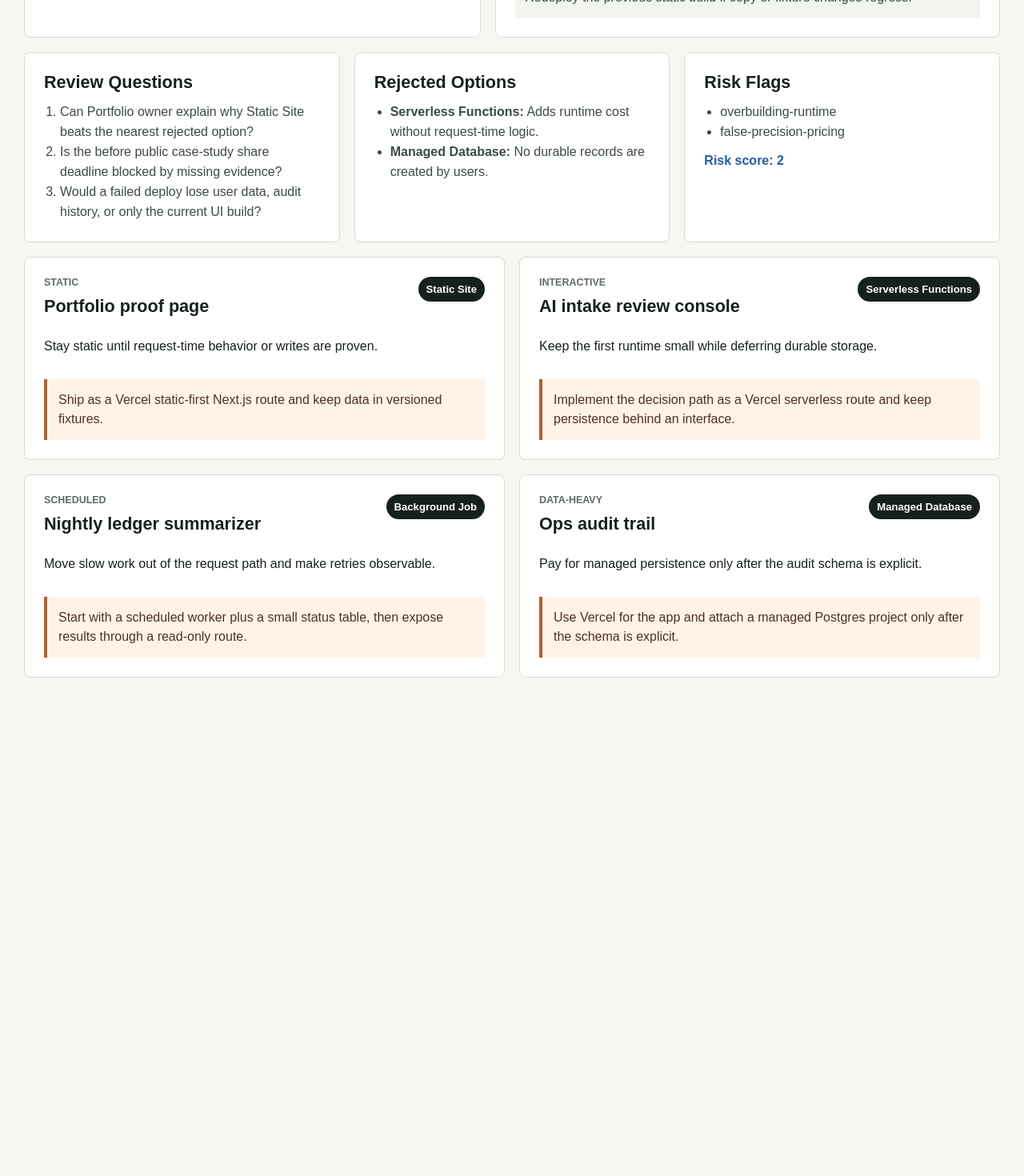
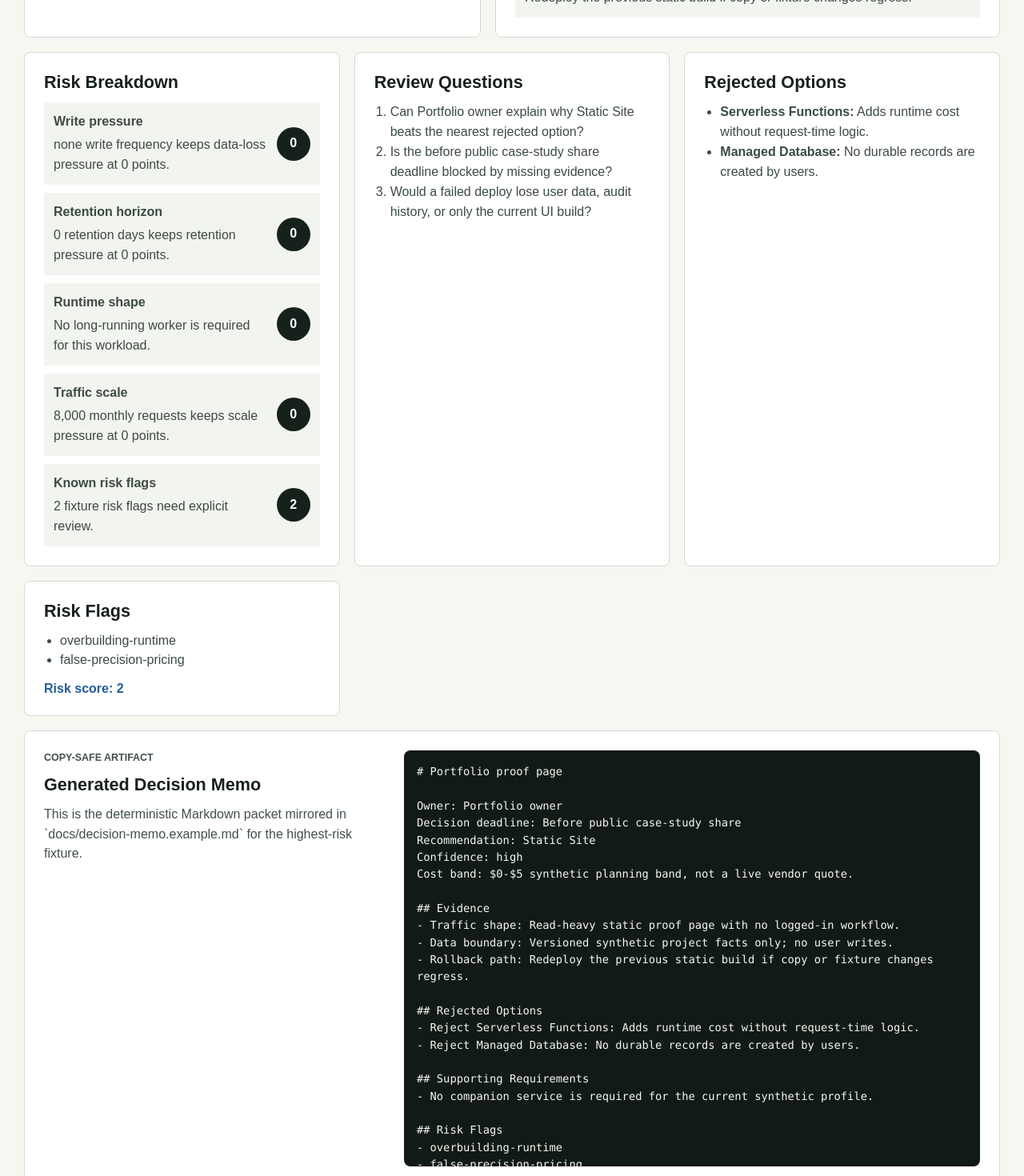
Before and after one commit to Hardik-S/cloud-cost-decision-notebook, a Next.js app: page / in a window 1280 px wide. Shown: the part 1140-2610 px from the top of the page at 80% size. Before the commit the page ends 2043 px from the top, so only its background shows below. Built offline with nearby package versions, Linux system fonts and the light colour scheme.

Commit message:
Harden cloud cost decision memo workflow

```diff
--- a/app/ProfileNotebook.tsx
+++ b/app/ProfileNotebook.tsx
@@ -1,7 +1,7 @@
 "use client";
 
 import { useMemo, useState } from "react";
-import { buildNotebookSummary, scoreOperationalRisk } from "../src/decision";
+import { breakdownOperationalRisk, buildNotebookSummary, scoreOperationalRisk } from "../src/decision";
 
 const notebook = buildNotebookSummary();
 
@@ -26,6 +26,8 @@ export function ProfileNotebook() {
     option: selected.result.recommendation,
     reason: "No rejected option was generated for this synthetic workload."
   };
+  const supportingRequirement = selected.result.supportingRequirements[0];
+  const riskFactors = breakdownOperationalRisk(selected.profile);
 
   return (
     <main>
@@ -73,6 +75,11 @@ export function ProfileNotebook() {
           <p className="wrongAnswer">
             Avoided: <strong>{topRejected.option}</strong> because {topRejected.reason.toLowerCase()}
           </p>
+          {supportingRequirement ? (
+            <p className="supportingRequirement">
+              Companion: <strong>{supportingRequirement.option}</strong> because {supportingRequirement.reason.toLowerCase()}
+            </p>
+          ) : null}
         </aside>
       </section>
 
@@ -143,6 +150,20 @@ export function ProfileNotebook() {
 
       <section className="reviewGrid" aria-label="Decision review packet">
         <article>
+          <h2>Risk Breakdown</h2>
+          <ul className="factorList">
+            {riskFactors.map((factor) => (
+              <li key={factor.label}>
+                <span>
+                  <strong>{factor.label}</strong>
+                  {factor.reason}
+                </span>
+                <b>{factor.points}</b>
+              </li>
+            ))}
+          </ul>
+        </article>
+        <article>
           <h2>Review Questions</h2>
           <ol>
             {selected.memo.reviewQuestions.map((question) => (
@@ -171,6 +192,18 @@ export function ProfileNotebook() {
         </article>
       </section>
 
+      <section className="memoPanel" aria-label="Generated decision memo">
+        <div>
+          <p className="type">Copy-safe artifact</p>
+          <h2>Generated Decision Memo</h2>
+          <p>
+            This is the deterministic Markdown packet mirrored in `docs/decision-memo.example.md` for the highest-risk
+            fixture.
+          </p>
+        </div>
+        <pre tabIndex={0}>{selected.memo.markdown}</pre>
+      </section>
+
       <section className="grid" aria-label="All workload recommendations">
         {notebook.entries.map(({ profile, result, memo }) => (
           <article className="card" key={profile.id}>
--- a/app/styles.css
+++ b/app/styles.css
@@ -52,6 +52,7 @@ h1 {
   max-width: 860px;
   font-size: clamp(2.45rem, 7vw, 5.6rem);
   line-height: 0.96;
+  overflow-wrap: anywhere;
 }
 
 h2 {
@@ -160,6 +161,7 @@ dd {
 }
 
 .wrongAnswer,
+.supportingRequirement,
 .nextStep {
   margin: 0;
   padding: 14px;
@@ -167,6 +169,12 @@ dd {
   background: #fff3e9;
   color: #50301f;
   line-height: 1.5;
+}
+
+.supportingRequirement {
+  border-left-color: #245d9a;
+  background: #eaf2fb;
+  color: #233c56;
 }
 
 .summary {
@@ -246,10 +254,69 @@ ol {
   margin-bottom: 18px;
 }
 
+.factorList {
+  display: grid;
+  gap: 10px;
+  padding-left: 0;
+  list-style: none;
+}
+
+.factorList li {
+  display: grid;
+  grid-template-columns: minmax(0, 1fr) 42px;
+  gap: 12px;
+  align-items: center;
+  padding: 12px;
+  background: #f2f5ef;
+}
+
+.factorList span {
+  display: grid;
+  gap: 4px;
+}
+
+.factorList b {
+  display: grid;
+  place-items: center;
+  min-height: 42px;
+  border-radius: 999px;
+  background: #17211b;
+  color: #ffffff;
+}
+
 .riskScore {
   margin: 14px 0 0;
   font-weight: 800;
   color: #245d9a;
+}
+
+.memoPanel {
+  display: grid;
+  grid-template-columns: minmax(0, 0.75fr) minmax(0, 1.25fr);
+  gap: 18px;
+  margin-bottom: 18px;
+  padding: 24px;
+  border: 1px solid #d2dbd5;
+  border-radius: 8px;
+  background: #ffffff;
+}
+
+.memoPanel p {
+  color: #425148;
+  line-height: 1.55;
+}
+
+pre {
+  min-height: 280px;
+  max-height: 520px;
+  margin: 0;
+  padding: 16px;
+  overflow: auto;
+  border-radius: 8px;
+  background: #111a16;
+  color: #f4f7ef;
+  font: 0.86rem/1.55 Consolas, "Liberation Mono", monospace;
+  white-space: pre-wrap;
 }
 
 .grid {
@@ -291,11 +358,37 @@ ol {
   .summary,
   .metrics,
   .decisionFacts,
-  .heroActions {
+  .heroActions,
+  .memoPanel {
     grid-template-columns: 1fr;
   }
 
   .cardHeader {
     display: grid;
   }
+
+  h1 {
+    font-size: 2.1rem;
+    line-height: 1.08;
+  }
+
+  .lede {
+    font-size: 1rem;
+    line-height: 1.5;
+  }
 }
+
+@media (max-width: 520px) {
+  main {
+    width: min(366px, calc(100vw - 24px));
+    margin: 0 0 0 12px;
+  }
+
+  .hero {
+    gap: 18px;
+  }
+
+  .profileButton {
+    min-width: 0;
+  }
+}
--- a/next.config.ts
+++ b/next.config.ts
@@ -1,5 +1,25 @@
 import type { NextConfig } from "next";
 
-const nextConfig: NextConfig = {};
+const securityHeaders = [
+  {
+    key: "Content-Security-Policy",
+    value: "default-src 'self'; script-src 'self' 'unsafe-inline' 'unsafe-eval'; style-src 'self' 'unsafe-inline'; img-src 'self' data:; font-src 'self' data:; connect-src 'self'; frame-ancestors 'none'; base-uri 'self'; form-action 'self'"
+  },
+  { key: "Referrer-Policy", value: "strict-origin-when-cross-origin" },
+  { key: "Permissions-Policy", value: "camera=(), microphone=(), geolocation=(), payment=()" },
+  { key: "X-Frame-Options", value: "DENY" },
+  { key: "X-Content-Type-Options", value: "nosniff" }
+];
+
+const nextConfig: NextConfig = {
+  async headers() {
+    return [
+      {
+        source: "/(.*)",
+        headers: securityHeaders
+      }
+    ];
+  }
+};
 
 export default nextConfig;
--- a/src/decision.ts
+++ b/src/decision.ts
@@ -23,7 +23,14 @@ export type DecisionResult = {
   monthlyCostBand: string;
   assumptions: string[];
   rejectedOptions: Array<{ option: RecommendationKind; reason: string }>;
+  supportingRequirements: Array<{ option: RecommendationKind; reason: string }>;
   nextDeployStep: string;
+};
+
+export type RiskFactor = {
+  label: string;
+  points: number;
+  reason: string;
 };
 
 export type DecisionMemo = {
@@ -139,6 +146,7 @@ export function recommend(profile: WorkloadProfile): DecisionResult {
         { option: "Serverless Functions", reason: "Adds runtime cost without request-time logic." },
         { option: "Managed Database", reason: "No durable records are created by users." }
       ],
+      supportingRequirements: [],
       nextDeployStep: "Ship as a Vercel static-first Next.js route and keep data in versioned fixtures."
     };
   }
@@ -157,6 +165,15 @@ export function recommend(profile: WorkloadProfile): DecisionResult {
         { option: "Static Site", reason: "A static build cannot preserve the audit trail." },
         { option: "Background Job", reason: "Processing alone does not solve interactive querying." }
       ],
+      supportingRequirements:
+        profile.needsLongRunningWork || profile.kind === "scheduled"
+          ? [
+              {
+                option: "Background Job",
+                reason: "Long-running or scheduled work still needs an observable worker path beside managed persistence."
+              }
+            ]
+          : [],
       nextDeployStep: "Use Vercel for the app and attach a managed Postgres project only after the schema is explicit."
     };
   }
@@ -175,6 +192,7 @@ export function recommend(profile: WorkloadProfile): DecisionResult {
         { option: "Static Site", reason: "Cannot execute scheduled or long-running processing." },
         { option: "Serverless Functions", reason: "Request lifetimes are a poor fit for slow batch work." }
       ],
+      supportingRequirements: [],
       nextDeployStep: "Start with a scheduled worker plus a small status table, then expose results through a read-only route."
     };
   }
@@ -192,17 +210,60 @@ export function recommend(profile: WorkloadProfile): DecisionResult {
       { option: "Static Site", reason: "The workflow needs request-time decisions." },
       { option: "Managed Database", reason: "Persistence can wait until write volume or retention grows." }
     ],
+    supportingRequirements: [],
     nextDeployStep: "Implement the decision path as a Vercel serverless route and keep persistence behind an interface."
   };
 }
 
+export function breakdownOperationalRisk(profile: WorkloadProfile): RiskFactor[] {
+  const writePoints =
+    profile.writeFrequency === "high" ? 3 : profile.writeFrequency === "medium" ? 2 : profile.writeFrequency === "low" ? 1 : 0;
+  const retentionPoints = profile.dataRetentionDays > 365 ? 3 : profile.dataRetentionDays > 90 ? 2 : profile.dataRetentionDays > 0 ? 1 : 0;
+  const runtimePoints = profile.needsLongRunningWork ? 2 : 0;
+  const trafficPoints = profile.monthlyRequests > 100000 ? 2 : profile.monthlyRequests > 50000 ? 1 : 0;
+
+  return [
+    {
+      label: "Write pressure",
+      points: writePoints,
+      reason:
+        profile.writeFrequency === "high"
+          ? "High write frequency increases data-loss and consistency risk."
+          : `${profile.writeFrequency} write frequency keeps data-loss pressure at ${writePoints} point${writePoints === 1 ? "" : "s"}.`
+    },
+    {
+      label: "Retention horizon",
+      points: retentionPoints,
+      reason:
+        profile.dataRetentionDays > 365
+          ? "Two-year retention needs durable records and backup posture."
+          : `${profile.dataRetentionDays} retention days keeps retention pressure at ${retentionPoints} point${retentionPoints === 1 ? "" : "s"}.`
+    },
+    {
+      label: "Runtime shape",
+      points: runtimePoints,
+      reason: profile.needsLongRunningWork
+        ? "Long-running work needs retries, status records, and logs outside the request path."
+        : "No long-running worker is required for this workload."
+    },
+    {
+      label: "Traffic scale",
+      points: trafficPoints,
+      reason:
+        profile.monthlyRequests > 100000
+          ? `${profile.monthlyRequests.toLocaleString()} monthly requests requires capacity headroom.`
+          : `${profile.monthlyRequests.toLocaleString()} monthly requests keeps scale pressure at ${trafficPoints} point${trafficPoints === 1 ? "" : "s"}.`
+    },
+    {
+      label: "Known risk flags",
+      points: profile.riskFlags.length,
+      reason: `${profile.riskFlags.length} fixture risk flags need explicit review.`
+    }
+  ];
+}
+
 export function scoreOperationalRisk(profile: WorkloadProfile): number {
-  const writeRisk = profile.writeFrequency === "high" ? 3 : profile.writeFrequency === "medium" ? 2 : profile.writeFrequency === "low" ? 1 : 0;
-  const retentionRisk = profile.dataRetentionDays > 365 ? 3 : profile.dataRetentionDays > 90 ? 2 : profile.dataRetentionDays > 0 ? 1 : 0;
-  const runtimeRisk = profile.needsLongRunningWork ? 2 : 0;
-  const scaleRisk = profile.monthlyRequests > 100000 ? 2 : profile.monthlyRequests > 50000 ? 1 : 0;
-
-  return writeRisk + retentionRisk + runtimeRisk + scaleRisk + profile.riskFlags.length;
+  return breakdownOperationalRisk(profile).reduce((total, factor) => total + factor.points, 0);
 }
 
 export function createDecisionMemo(profile: WorkloadProfile, result: DecisionResult): DecisionMemo {
@@ -225,6 +286,10 @@ export function createDecisionMemo(profile: WorkloadProfile, result: DecisionRes
   ];
 
   const rejectedLines = result.rejectedOptions.map((option) => `- Reject ${option.option}: ${option.reason}`).join("\n");
+  const supportingLines =
+    result.supportingRequirements.length > 0
+      ? result.supportingRequirements.map((item) => `- Add ${item.option}: ${item.reason}`).join("\n")
+      : "- No companion service is required for the current synthetic profile.";
   const evidenceLines = profile.evidence.map((item) => `- ${item.label}: ${item.detail}`).join("\n");
   const riskLines = profile.riskFlags.map((flag) => `- ${flag}`).join("\n");
 
@@ -250,6 +315,9 @@ export function createDecisionMemo(profile: WorkloadProfile, result: DecisionRes
       "",
       "## Rejected Options",
       rejectedLines,
+      "",
+      "## Supporting Requirements",
+      supportingLines,
       "",
       "## Risk Flags",
       riskLines,
```
Also changed, not shown: 3 other files (tests, documents, lock files or other folders).
